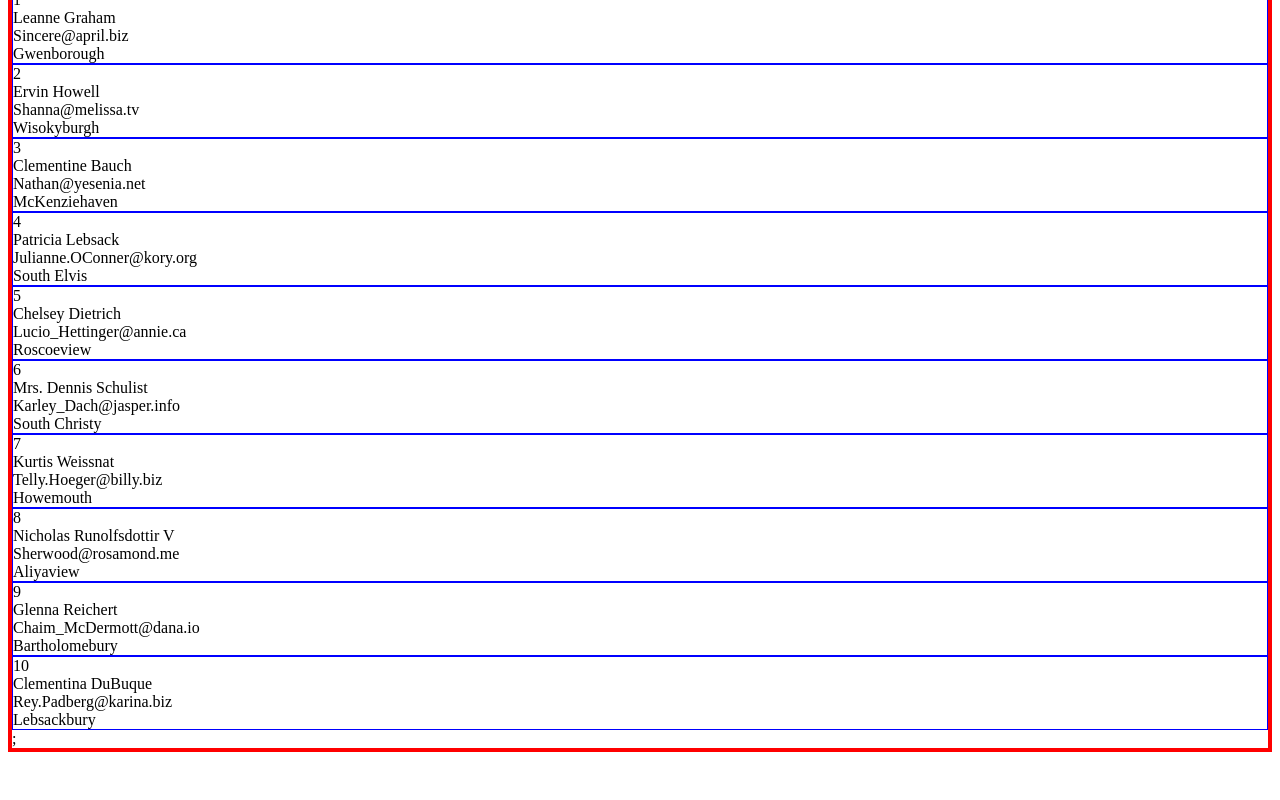
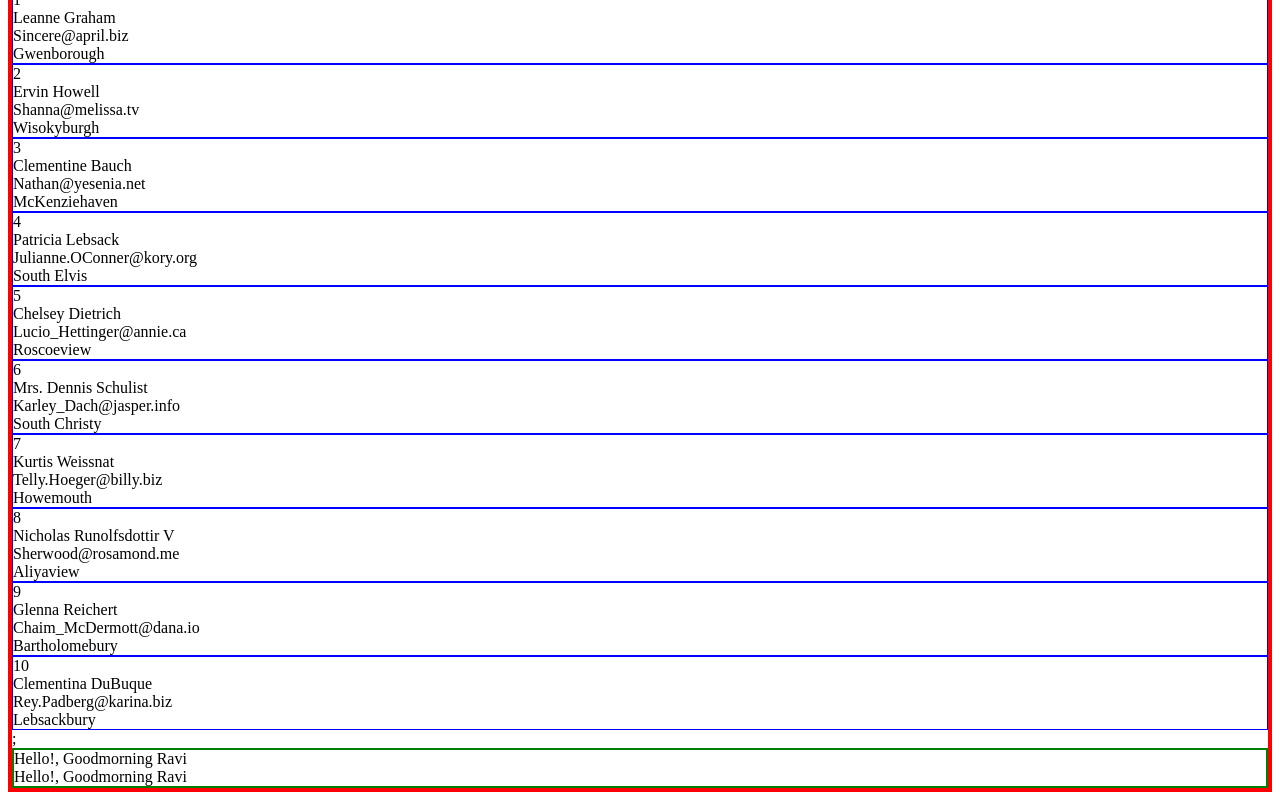
Before and after one commit to RavikrianGoru/react, a React (Create React App) app in the folder react0_legacyway/: page / in a window 1280 px wide. Shown: the part 2378-3178 px from the top of the page. Before the commit the page ends 3138 px from the top, so only its background shows below. Built offline with nearby package versions, Linux system fonts and the light colour scheme.

Commit message:
Template literals

```diff
--- a/react0_legacyway/src/App.jsx
+++ b/react0_legacyway/src/App.jsx
@@ -17,6 +17,7 @@ import FormEventExample from './e11-formEvents/FormEventExample';
 import FormEventExample1 from './e11-formEvents/FormEventExample1';
 import ArraysDemo from './e12-arrays/ArraysDemo';
 import ArrayNestedObjs from './e13-arrays-nested-objs/ArrayNestedObjs';
+import TempLiteral from './e14-template-literal/TempLiteral';
 
 
 
@@ -49,6 +50,7 @@ function App() {
       <ArraysDemo />
       <ArrayNestedObjs />
 
+      <TempLiteral />
 
 
     </section>
--- /dev/null
+++ b/react0_legacyway/src/e14-template-literal/TempLiteral.jsx
@@ -0,0 +1,21 @@
+import React from 'react'
+
+const sampleTemp = "Hello!, Goodmorning ";
+
+function TempLiteral() {
+    return (
+        <div style={{ border: "2px solid green" }}>
+            <div>
+                {sampleTemp}{"Ravi"}
+            </div>
+            <div>
+                {`${sampleTemp} Ravi`}
+            </div>
+
+        </div>
+    )
+}
+
+
+
+export default TempLiteral
```
Also changed, not shown: 1 other file (tests, documents, lock files or other folders).
